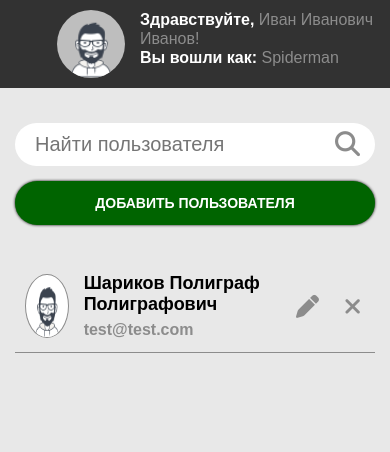
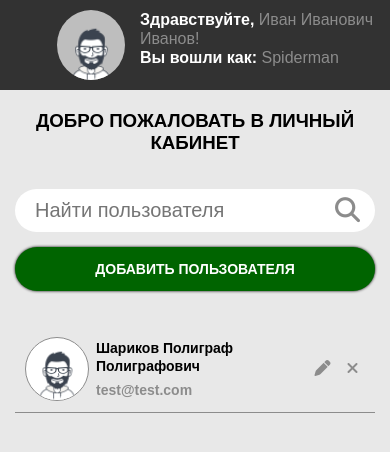
Before and after one commit to VladimirShadrov/Personal-Cabinet, a plain HTML site: page dist/index.html in a window 390 px wide. Drawn offline with Linux system fonts and the light colour scheme.

Commit message:
Выполнена адаптация страницы личного кабинета

```diff
--- a/dist/index.html
+++ b/dist/index.html
@@ -63,6 +63,7 @@
       </div>
     </div>
     <div class="container">
+      <h3 class="cabinet__title">Добро пожаловать в личный кабинет</h3>
       <div class="control">
         <div class="control__search-box">
           <input class="control__search" type="text" placeholder="Найти пользователя">
@@ -101,7 +102,6 @@
         </div>
       </div>
     </div>
-
 
     <div class="contact-card">
       <div class="overlay">
@@ -155,6 +155,13 @@
 
   <!--  //Personal-Cabinet-Page  -->
 
+  <!--  Modal  -->
+
+
+
+  <!--  //Modal  -->
+
+
 
 
 
--- a/src/styles/cabinet.scss
+++ b/src/styles/cabinet.scss
@@ -11,6 +11,12 @@
 
   &__top {
     background-color: rgb(50, 50, 50);
+  }
+
+  &__title {
+    text-align: center;
+    margin-top: 20px;
+    text-transform: uppercase;
   }
 
 }
@@ -35,9 +41,8 @@
     overflow: hidden;
 
     & > img {
-      display: block;
-      margin: 0 auto;
       width: 100%;
+      margin-top: 6px;
     }
   }
 
@@ -175,11 +180,14 @@
     display: flex;
     align-items: center;
     padding: 10px 0;
+    width: 80%;
   }
 
   &__img {
-    width: 64px;
-    height: 64px;
+    max-width: 64px;
+    min-width: 64px;
+    max-height: 64px;
+    max-height: 64px;
     border: 1px solid $grey;
     border-radius: 50%;
     background-color: $white;
@@ -188,7 +196,7 @@
 
   &__img > img {
     width: 100%;
-    height: 105%;
+    margin-top: 2px;
   }
 
   &__contacts {
@@ -227,6 +235,8 @@
   &__controls {
     display: flex;
     align-items: center;
+    justify-content: flex-end;
+    width: 20%;
   }
 
   &__redact,
@@ -276,6 +286,7 @@
     display: flex;
     align-items: center;
     position: relative;
+    flex-wrap: wrap;
 
   }
 
@@ -300,8 +311,8 @@
   }
 
   &__image {
-    width: 250px;
-    height: 250px;
+    width: 200px;
+    height: 200px;
     background-color: $white;
     border-radius: 50%;
     overflow: hidden;
@@ -309,7 +320,7 @@
 
   &__image > img {
     width: 100%;
-    height: 105%;
+    margin-top: 7px;
   }
 
   &__info-wrapper {
@@ -353,6 +364,19 @@
   z-index: 1;
 }
 
+@media (max-width: 800px) {
+  .card__img {
+    width: 100%;
+  }
+
+  .card__image {
+    margin: 0 auto;
+  }
+
+  .card__info-wrapper {
+    width: 50%;
+  }
+}
 
 @media (max-width: 670px) {
   .control__search-box,
@@ -364,3 +388,33 @@
     margin-top: 15px;
   }
 }
+
+@media (max-width: 550px) {
+  .contacts__contacts {
+    padding-left: 7px;
+  }
+
+  .contacts__name > a,
+  .contacts__email > a {
+    font-size: 14px;
+  }
+
+  .contacts__redact,
+  .contacts__delete {
+    font-size: 16px;
+  }
+
+  .contacts__redact {
+    margin-right: 5px;
+  }
+
+  .card__info-wrapper {
+    width: 100%;
+    padding: 0;
+  }
+
+  .card__info > p {
+    display: inline-block;
+    font-size: 16px;
+  }
+}
```
Also changed, not shown: src/index.html (+8 -1 lines), dist/styles.css, 1 other file.
